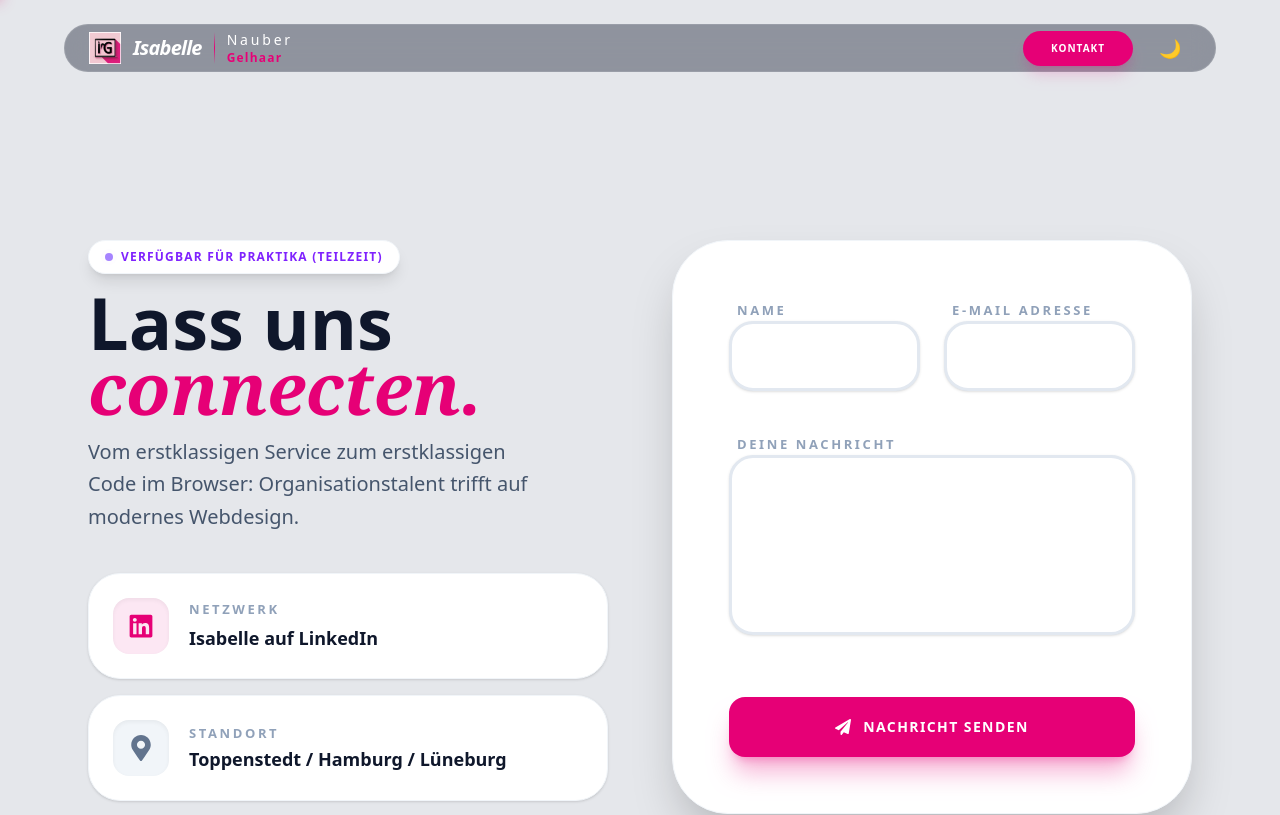
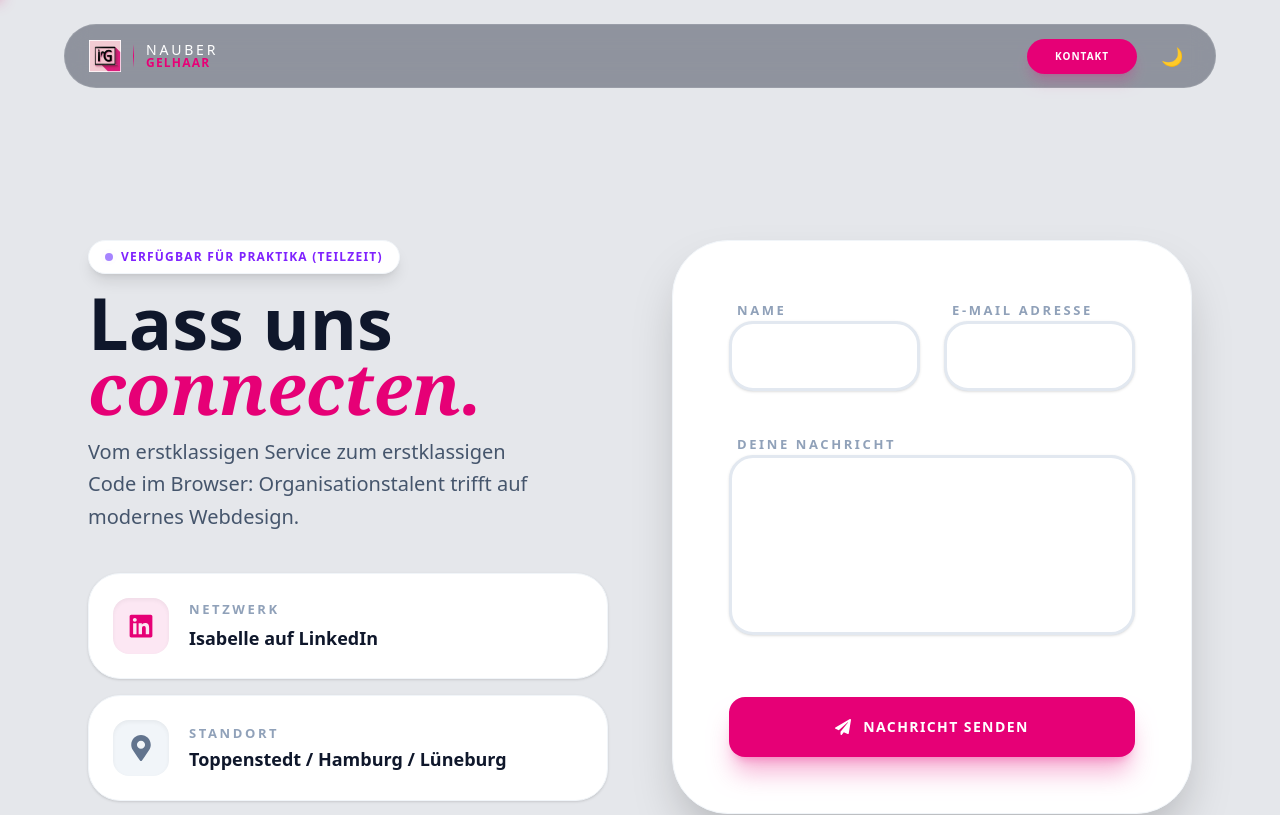
Before and after one commit to IsaN-G/Portfolio, a React (Vite) app: page /contact in a window 1280 px wide. Shown: the top 815 px of the page. Built offline with nearby package versions, Linux system fonts and the light colour scheme.

Commit message:
responsiv

```diff
--- a/src/components/Navbar.tsx
+++ b/src/components/Navbar.tsx
@@ -14,22 +14,19 @@ export default function Navbar({ isHome }: { isHome: boolean }) {
     return () => window.removeEventListener("scroll", handleScroll);
   }, []);
 
-  // 🔥 NEUE, verbesserte Scroll-Funktion mit Offset
   const scrollTo = (id: string) => {
     const element = document.getElementById(id);
     if (element) {
-      // Dynamisch die aktuelle Navbar-Höhe ermitteln + Puffer
-      const nav = document.querySelector("nav");
-      const navHeight = nav ? nav.offsetHeight + 24 : 100; // 24px = top-6 + extra Sicherheit
+      const navHeight = 100;
       const elementPosition = element.getBoundingClientRect().top + window.scrollY;
-      const offsetPosition = elementPosition - navHeight -0; // 20px extra Luft oben
+      const offsetPosition = elementPosition - navHeight;
 
       window.scrollTo({
         top: offsetPosition,
         behavior: "smooth",
       });
 
-      setIsOpen(false); // Mobile-Menü schließen
+      setIsOpen(false);
     }
   };
 
@@ -40,39 +37,39 @@ export default function Navbar({ isHome }: { isHome: boolean }) {
   ];
 
   return (
-    <nav className="fixed top-6 left-0 right-0 z-[100] px-4 md:px-8">
+    <nav className="fixed top-4 md:top-6 left-0 right-0 z-[100] px-4 md:px-8">
       <div className={`
-        max-w-6xl h-12 mx-auto rounded-[2.5rem] transition-all duration-500 border relative
+        max-w-6xl mx-auto rounded-full transition-all duration-500 border relative
         ${scrolled
-          ? "bg-slate-950/90 backdrop-blur-xl border-slate-800 shadow-2xl py-3 px-8"
-          : "bg-slate-900/40 backdrop-blur-md border-white/10 py-5 px-6"}
-        flex items-center justify-between
+          ? "bg-slate-950/90 backdrop-blur-xl border-slate-800 shadow-2xl py-2 px-6 md:px-8"
+          : "bg-slate-900/40 backdrop-blur-md border-white/10 py-3 md:py-5 px-5 md:px-6"}
+        flex items-center justify-between h-14 md:h-16
       `}>
 
-        {/* Logo-Bereich (unverändert) */}
+        {/* Logo-Bereich */}
         <Link
           to="/"
-          className="flex items-center gap-3 group shrink-0"
+          className="flex items-center gap-2 md:gap-3 group shrink-0"
           onClick={() => window.scrollTo({ top: 0, behavior: "smooth" })}
         >
           <img
             src="/IMG/3.png"
             alt="Logo"
-            className="h-8 w-auto group-hover:rotate-12 transition-transform duration-300"
+            className="h-7 md:h-8 w-auto group-hover:rotate-12 transition-transform duration-300"
           />
-          <div className="hidden sm:flex items-center gap-3 tracking-tighter">
-            <span className="text-white font-black text-xl italic">
+          <div className="flex items-center gap-2 md:gap-3 tracking-tighter">
+            <span className="text-white font-black text-lg md:text-xl italic hidden xs:block">
               Isabelle
             </span>
-            <div className="h-8 w-[1px] bg-gradient-to-b from-transparent via-pink-600 to-transparent" />
-            <div className="flex flex-col">
-              <span className="text-white font-light text-sm tracking-[0.2em]">Nauber</span>
-              <span className="text-pink-600 font-black text-xs tracking-[0.1em]">Gelhaar</span>
+            <div className="h-6 w-[1px] bg-gradient-to-b from-transparent via-pink-600 to-transparent hidden sm:block" />
+            <div className="flex flex-col hidden sm:flex">
+              <span className="text-white font-light text-[10px] md:text-sm tracking-[0.2em] uppercase leading-none">Nauber</span>
+              <span className="text-pink-600 font-black text-[9px] md:text-xs tracking-[0.1em] uppercase leading-none">Gelhaar</span>
             </div>
           </div>
         </Link>
 
-        {/* Navigation & Actions (unverändert) */}
+        {/* Desktop Navigation & Actions */}
         <div className="flex items-center gap-3 md:gap-8">
           {isHome && (
             <div className="hidden lg:flex items-center gap-8 mr-4">
@@ -91,14 +88,14 @@ export default function Navbar({ isHome }: { isHome: boolean }) {
           <div className="flex items-center gap-2 md:gap-4">
             <Link
               to="/contact"
-              className="bg-pink-600 hover:bg-pink-500 text-white text-[10px] font-black uppercase tracking-widest px-5 md:px-7 py-2.5 rounded-full shadow-lg shadow-pink-600/20 transition-all active:scale-95"
+              className="bg-pink-600 hover:bg-pink-500 text-white text-[9px] md:text-[10px] font-black uppercase tracking-widest px-4 md:px-7 py-2.5 rounded-full shadow-lg shadow-pink-600/20 transition-all active:scale-95 whitespace-nowrap"
             >
               Kontakt
             </Link>
 
             <button
               onClick={toggleTheme}
-              className="p-2.5 text-lg hover:bg-white/5 rounded-full transition-colors"
+              className="p-2 text-lg hover:bg-white/5 rounded-full transition-colors"
               aria-label="Toggle Theme"
             >
               {theme === "light" ? "🌙" : "☀️"}
@@ -107,22 +104,22 @@ export default function Navbar({ isHome }: { isHome: boolean }) {
             {isHome && (
               <button
                 onClick={() => setIsOpen(!isOpen)}
-                className="lg:hidden p-2.5 text-white hover:bg-white/5 rounded-full transition-colors"
+                className="lg:hidden p-2 text-white hover:bg-white/5 rounded-full transition-colors"
               >
-                {isOpen ? <FaTimes size={20} /> : <FaBars size={20} />}
+                {isOpen ? <FaTimes size={18} /> : <FaBars size={18} />}
               </button>
             )}
           </div>
         </div>
 
-        {/* Mobiles Dropdown (unverändert) */}
+        {/* Mobiles Dropdown Menu */}
         {isHome && isOpen && (
-          <div className="absolute top-[110%] left-0 right-0 p-6 bg-slate-950/95 backdrop-blur-2xl border border-slate-800 rounded-[2rem] shadow-2xl flex flex-col gap-6 lg:hidden animate-in fade-in slide-in-from-top-4">
+          <div className="absolute top-[120%] left-0 right-0 p-3 bg-slate-950/95 backdrop-blur-2xl border border-white/10 rounded-[2rem] shadow-2xl flex flex-col gap-2 lg:hidden animate-in fade-in slide-in-from-top-4">
             {navLinks.map((link) => (
               <button
                 key={link.id}
                 onClick={() => scrollTo(link.id)}
-                className="text-left text-sm font-black uppercase tracking-[0.2em] text-slate-200 hover:text-pink-500 py-2 border-b border-white/5 transition-colors"
+                className="text-left text-xs font-black uppercase tracking-[0.2em] text-slate-200 hover:text-pink-500 p-4 bg-white/5 rounded-2xl transition-colors active:bg-pink-500/10"
               >
                 {link.label}
               </button>
```
Also changed, not shown: src/components/Header.tsx (+25 -32 lines).
